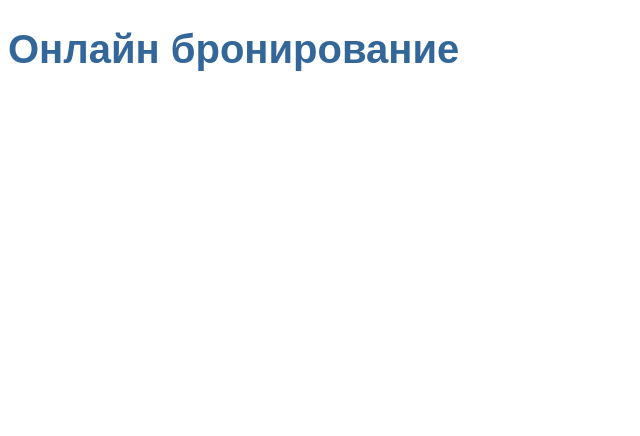
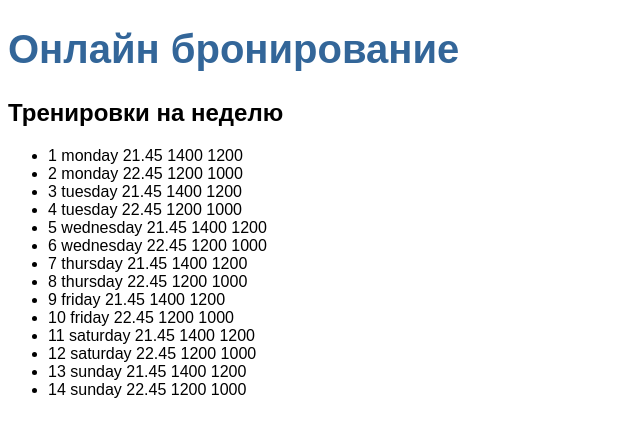
Before and after one commit to ElizavetaCode/online_booking, an Angular app: page / in a window 1280 px wide. Shown: the top 436 px of the page, without its empty margins (0-640 px from the left). Built offline with nearby package versions, Linux system fonts and the light colour scheme.

Commit message:
Show tranings list working

```diff
--- a/src/app/app.component.html
+++ b/src/app/app.component.html
@@ -1 +1,2 @@
 <h1>{{title}}</h1>
+<app-tranings-list></app-tranings-list>
```
